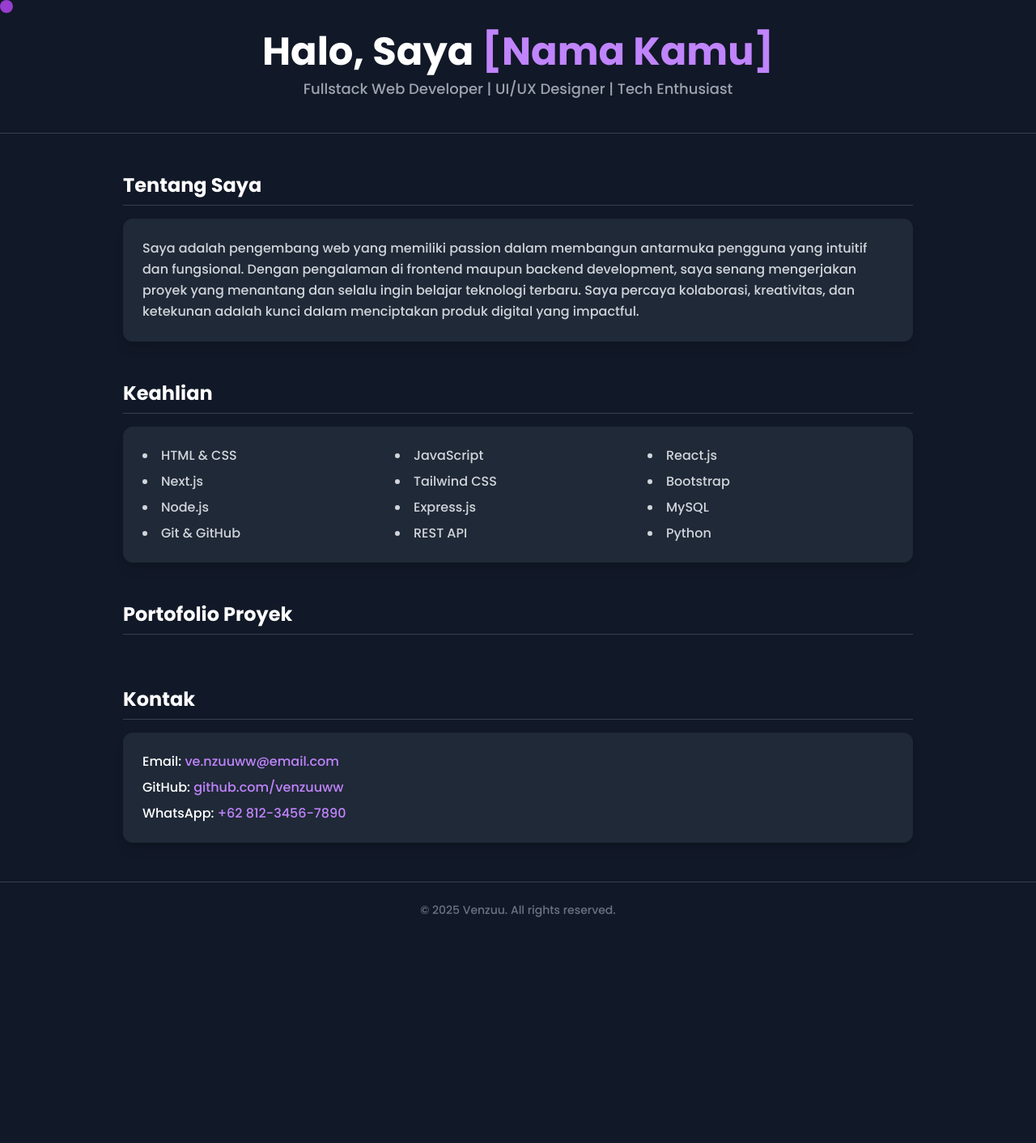
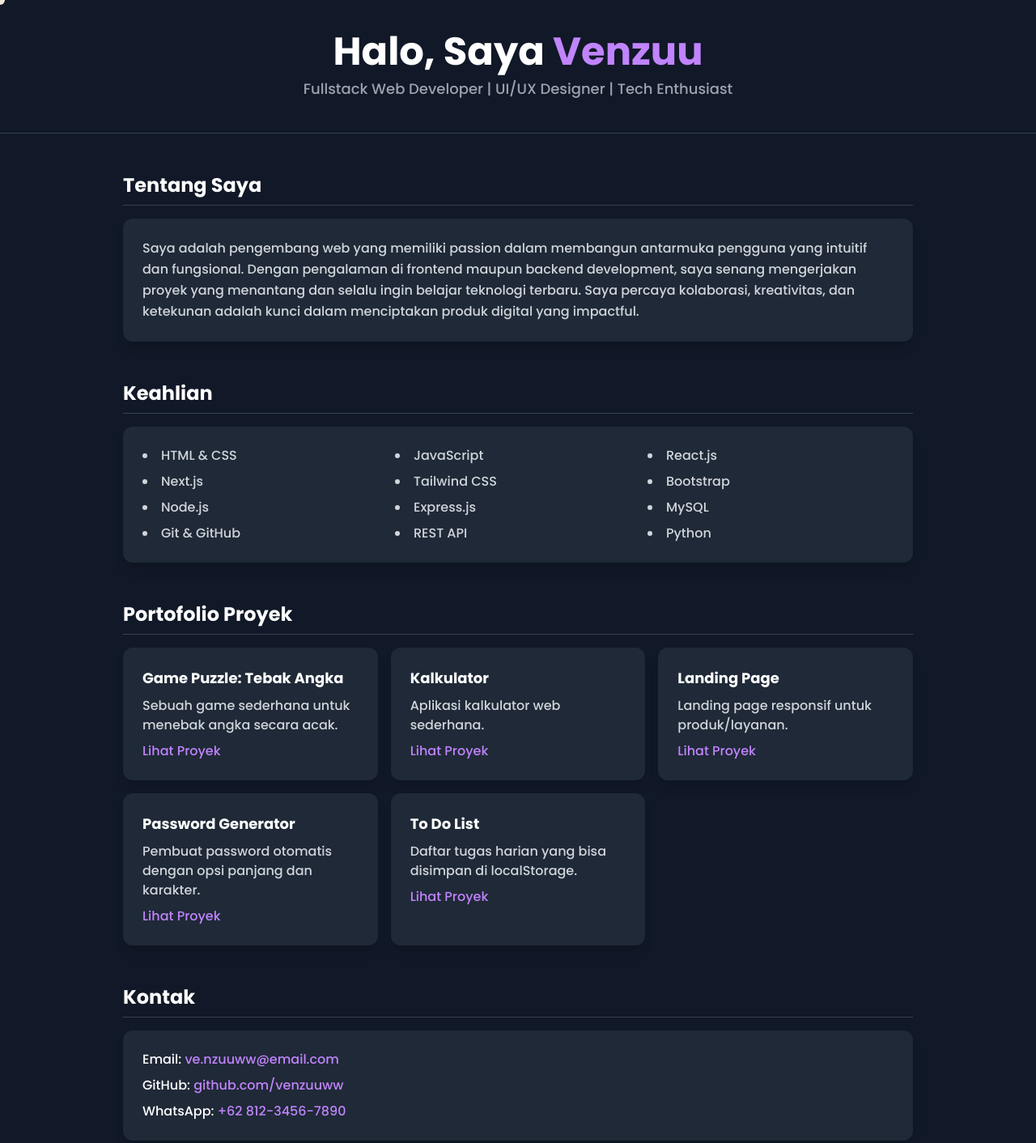
Before and after one commit to venzuuww/Portofolio-simple, a plain HTML site: page index.html in a window 1280 px wide. Shown: the top 1412 px of the page at 81% size. Before the commit the page ends 1158 px from the top, so only its background shows below. Drawn offline with nearby package versions, Linux system fonts and the light colour scheme; no server answers.

Commit message:
fixxing bug

```diff
--- a/index.html
+++ b/index.html
@@ -5,7 +5,7 @@
     <meta name="viewport" content="width=device-width, initial-scale=1.0" />
     <title>Portofolio Saya</title>
     <script src="https://cdn.tailwindcss.com"></script>
-    <link rel="stylesheet" href="styles.css" />
+    <link rel="stylesheet" href="style.css" />
     <link href="https://fonts.googleapis.com/css2?family=Poppins:wght@300;500;700&display=swap" rel="stylesheet" />
   </head>
 
@@ -16,7 +16,7 @@
 
     <!-- Header -->
     <header class="text-center py-10 border-b border-gray-700">
-      <h1 class="text-4xl md:text-5xl font-bold">Halo, Saya <span class="text-purple-400">[Nama Kamu]</span></h1>
+      <h1 class="text-4xl md:text-5xl font-bold">Halo, Saya <span class="text-purple-400">Venzuu</span></h1>
       <p class="text-gray-400 mt-2 text-lg">Fullstack Web Developer | UI/UX Designer | Tech Enthusiast</p>
     </header>
 
--- a/script.js
+++ b/script.js
@@ -1,37 +1,56 @@
-// script.js
-
-// Animasi kursor custom (kalau dipake)
+// Animasi kursor custom
 const cursor = document.createElement("div");
 cursor.id = "cursor";
 document.body.appendChild(cursor);
 
 document.addEventListener("mousemove", (e) => {
-  cursor.style.top = `${e.clientY}px`;
-  cursor.style.left = `${e.clientX}px`;
+  cursor.style.top = '${e.clientY}px';
+  cursor.style.left = '${e.clientX}px';
 });
 
-// Fetch project dari backend dan tampilkan ke halaman
-async function loadProjects() {
-  try {
-    const res = await fetch("http://localhost:3001/api/projects");
-    const projects = await res.json();
+// Data proyek langsung (tanpa backend)
+const projects = [
+  {
+    title: "Game Puzzle: Tebak Angka",
+    description: "Sebuah game sederhana untuk menebak angka secara acak.",
+    link: "#"
+  },
+  {
+    title: "Kalkulator",
+    description: "Aplikasi kalkulator web sederhana.",
+    link: "#"
+  },
+  {
+    title: "Landing Page",
+    description: "Landing page responsif untuk produk/layanan.",
+    link: "#"
+  },
+  {
+    title: "Password Generator",
+    description: "Pembuat password otomatis dengan opsi panjang dan karakter.",
+    link: "#"
+  },
+  {
+    title: "To Do List",
+    description: "Daftar tugas harian yang bisa disimpan di localStorage.",
+    link: "#"
+  }
+];
 
+// Tampilkan data project ke halaman
+function loadProjects() {
   const container = document.getElementById("projects-container");
 
   projects.forEach((project) => {
     const card = document.createElement("div");
-      card.className = "card card-glow";
+    card.className = "bg-gray-800 p-6 rounded-xl shadow-lg hover:shadow-purple-500/30 transition duration-300";
     card.innerHTML = `
       <h3 class="text-lg font-semibold text-white mb-2">${project.title}</h3>
       <p class="text-gray-300 mb-2">${project.description}</p>
-        <a href="${project.link}" class="text-blue-400 hover:underline" target="_blank">Lihat Proyek</a>
+      <a href="${project.link}" class="text-purple-400 hover:underline" target="_blank">Lihat Proyek</a>
     `;
     container.appendChild(card);
   });
-  } catch (error) {
-    console.error("Gagal mengambil data proyek:", error);
-  }
 }
 
-// Jalankan fungsi saat halaman dimuat
 document.addEventListener("DOMContentLoaded", loadProjects);
```
Also changed, not shown: backend/index.js (deleted, +0 -45 lines), package.json (deleted, +0 -16 lines), 1 other file. Lines whose indentation alone changed are shown as unchanged.
